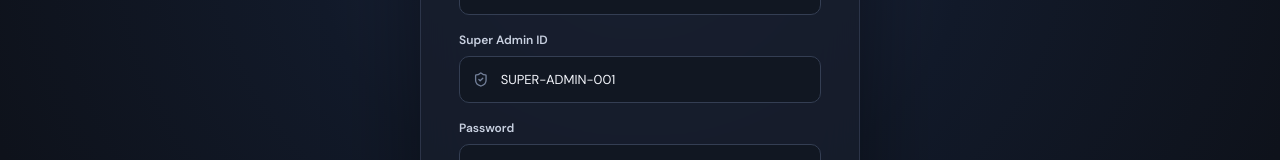
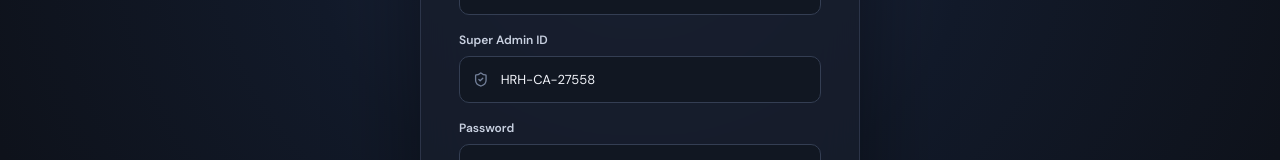
Before and after one commit to NottyBuddy/ComsChat, a React (Vite) app: page / in a window 1280 px wide. Shown: the part 444-604 px from the top of the page. Built offline with nearby package versions, Linux system fonts and the light colour scheme.

Commit message:
Set Super Admin ID to HRH-CA-27558

```diff
--- a/src/App.tsx
+++ b/src/App.tsx
@@ -59,18 +59,18 @@ function App() {
       <p className="login-subtitle">Pehle company workspace aur Super Admin profile create karo.</p>
       <label htmlFor="supername">Super Admin ka naam</label><div className="input-wrap"><UserRound size={17}/><input id="supername" value={superName} onChange={e=>setSuperName(e.target.value)} placeholder="Apna naam"/></div>
       <label htmlFor="companyname">Company ka naam</label><div className="input-wrap"><BriefcaseBusiness size={17}/><input id="companyname" value={companyName} onChange={e=>setCompanyName(e.target.value)} placeholder="Company name"/></div>
-      <label>Super Admin ID</label><div className="input-wrap"><ShieldCheck size={17}/><input value="SUPER-ADMIN-001" readOnly/></div>
+      <label>Super Admin ID</label><div className="input-wrap"><ShieldCheck size={17}/><input value="HRH-CA-27558" readOnly/></div>
       <label htmlFor="superpassword">Password</label><div className="input-wrap"><LockKeyhole size={17}/><input id="superpassword" type="password" value={superPassword} onChange={e=>setSuperPassword(e.target.value)} placeholder="Minimum 8 characters"/></div>
       <label htmlFor="superpasswordconfirm">Confirm password</label><div className="input-wrap"><LockKeyhole size={17}/><input id="superpasswordconfirm" type="password" value={superPasswordConfirm} onChange={e=>setSuperPasswordConfirm(e.target.value)} placeholder="Password dobara"/></div>
       <div className="login-error">{setupError}</div>
-      <button className="primary-button login-button" onClick={()=>{if(!superName.trim()||!companyName.trim()||!superPassword){setSetupError("Saari details fill karo.");return}if(superPassword.length<8){setSetupError("Password minimum 8 characters ka ho.");return}if(superPassword!==superPasswordConfirm){setSetupError("Password match nahi kar rahe.");return}localStorage.setItem("comschat-superadmin-demo","1");localStorage.setItem("comschat-superadmin-name",superName.trim());localStorage.setItem("comschat-company-name",companyName.trim());localStorage.setItem("comschat-superadmin-id","SUPER-ADMIN-001");setSetupError("");setSetupDone(true);setShowLogin(false)}}>Create Super Admin <ArrowRight size={17}/></button>
+      <button className="primary-button login-button" onClick={()=>{if(!superName.trim()||!companyName.trim()||!superPassword){setSetupError("Saari details fill karo.");return}if(superPassword.length<8){setSetupError("Password minimum 8 characters ka ho.");return}if(superPassword!==superPasswordConfirm){setSetupError("Password match nahi kar rahe.");return}localStorage.setItem("comschat-superadmin-demo","1");localStorage.setItem("comschat-superadmin-name",superName.trim());localStorage.setItem("comschat-company-name",companyName.trim());localStorage.setItem("comschat-superadmin-id","HRH-CA-27558");setSetupError("");setSetupDone(true);setShowLogin(false)}}>Create Super Admin <ArrowRight size={17}/></button>
       <div className="login-foot"><LockKeyhole size={13}/> Demo only: details browser storage mein, real authentication backend abhi nahi hai.</div>
     </section><div className="login-bottom">COMSCHAT <span>•</span> PRIVATE COMPANY MESSAGING</div><div className="preview-note">Preview · First-time setup</div></main>
   if (setupDone && !showLogin) return <main className="login-page"><div className="login-glow glow-one"/><div className="login-glow glow-two"/>
     <div className="login-brand"><div className="brand-mark"><Command size={22}/></div><span>coms<span className="brand-accent">chat</span></span></div><section className="login-card">
       <div className="eyebrow"><ShieldCheck size={14}/> WORKSPACE CREATED</div><h1>Welcome,<br/><span>{localStorage.getItem("comschat-superadmin-name") || "Super Admin"}</span></h1>
       <p className="login-subtitle">{localStorage.getItem("comschat-company-name") || "Company"} workspace ready hai. ID note kar lo.</p>
-      <div className="admin-id-box"><span>SUPER ADMIN ID</span><strong>SUPER-ADMIN-001</strong></div>
+      <div className="admin-id-box"><span>SUPER ADMIN ID</span><strong>HRH-CA-27558</strong></div>
       <button className="team-select-card" onClick={()=>alert("Abhi teams create nahi hui. Team creation next step hai.")}><Users size={22}/><strong>Team cards</strong><span>0 teams · Teams create karna next</span><ArrowRight size={16}/></button>
       <button className="primary-button login-button" onClick={()=>setShowLogin(false)}>Open Workspace <ArrowRight size={17}/></button>
       <button className="secondary-setup-button" onClick={()=>{localStorage.clear();setSetupDone(false);setShowLogin(true)}}>Reset demo setup</button>
```
